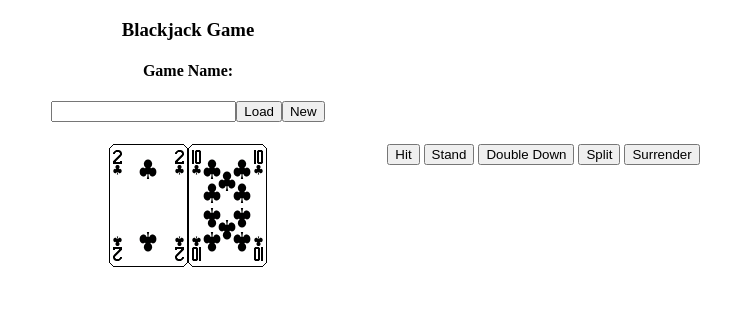
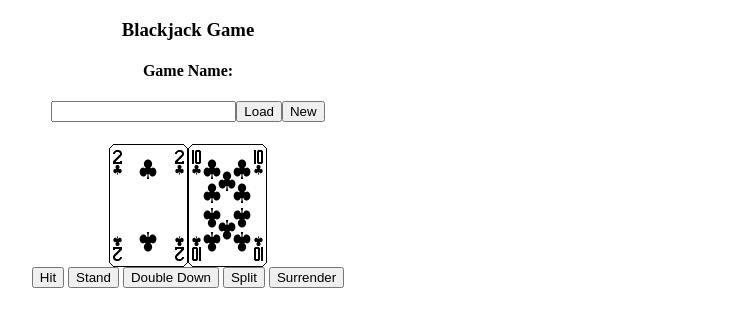
Before and after one commit to thisnickistaken/interview-hw, a plain HTML site: page blackjack-web/html/index.html in a window 1280 px wide. Shown: the whole page, without its empty margins (452-1183 px from the left). Drawn offline with Linux system fonts and the light colour scheme; files whose address does not match are found by name.

Commit message:
added height to cards div

```diff
--- a/blackjack-web/html/main.css
+++ b/blackjack-web/html/main.css
@@ -15,5 +15,6 @@ div.cards
 div#cards
 {
 	width: 0px;
+	height: 123px;
 	margin:0 auto;
 }
```
